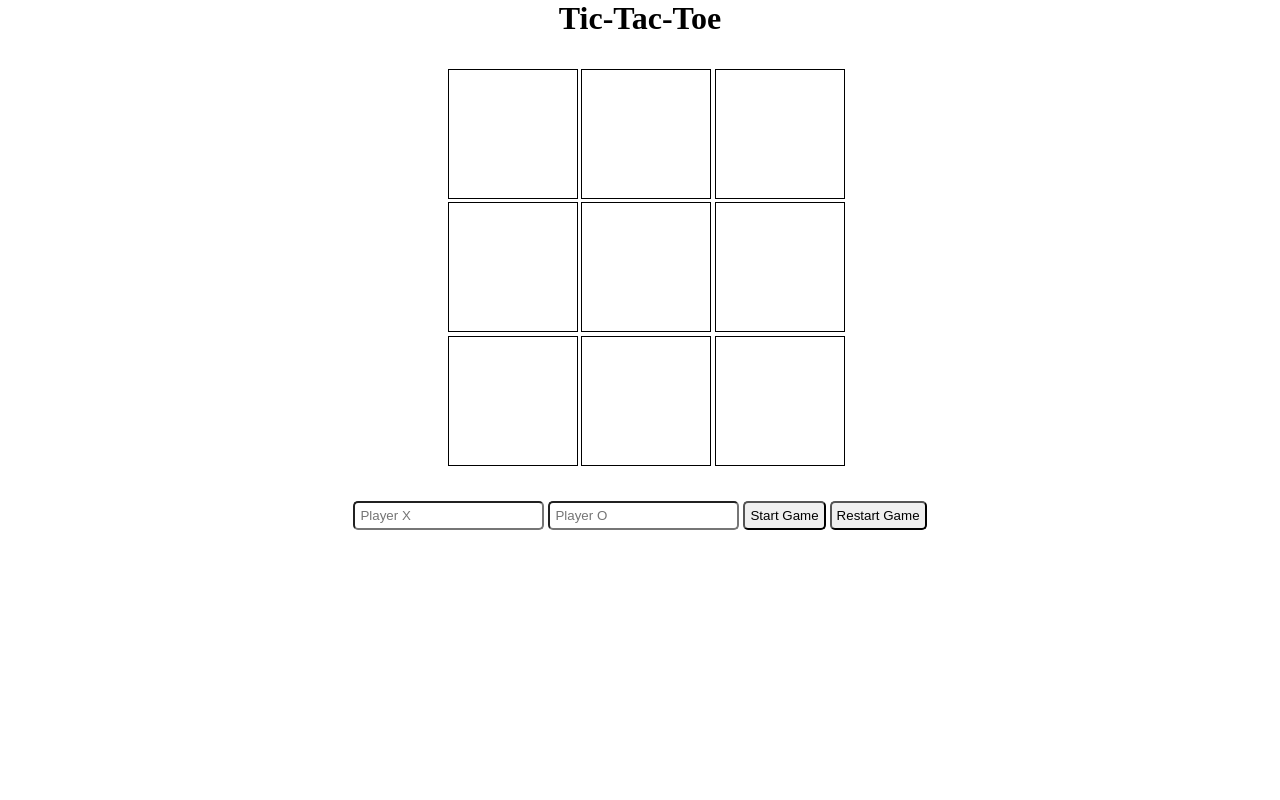
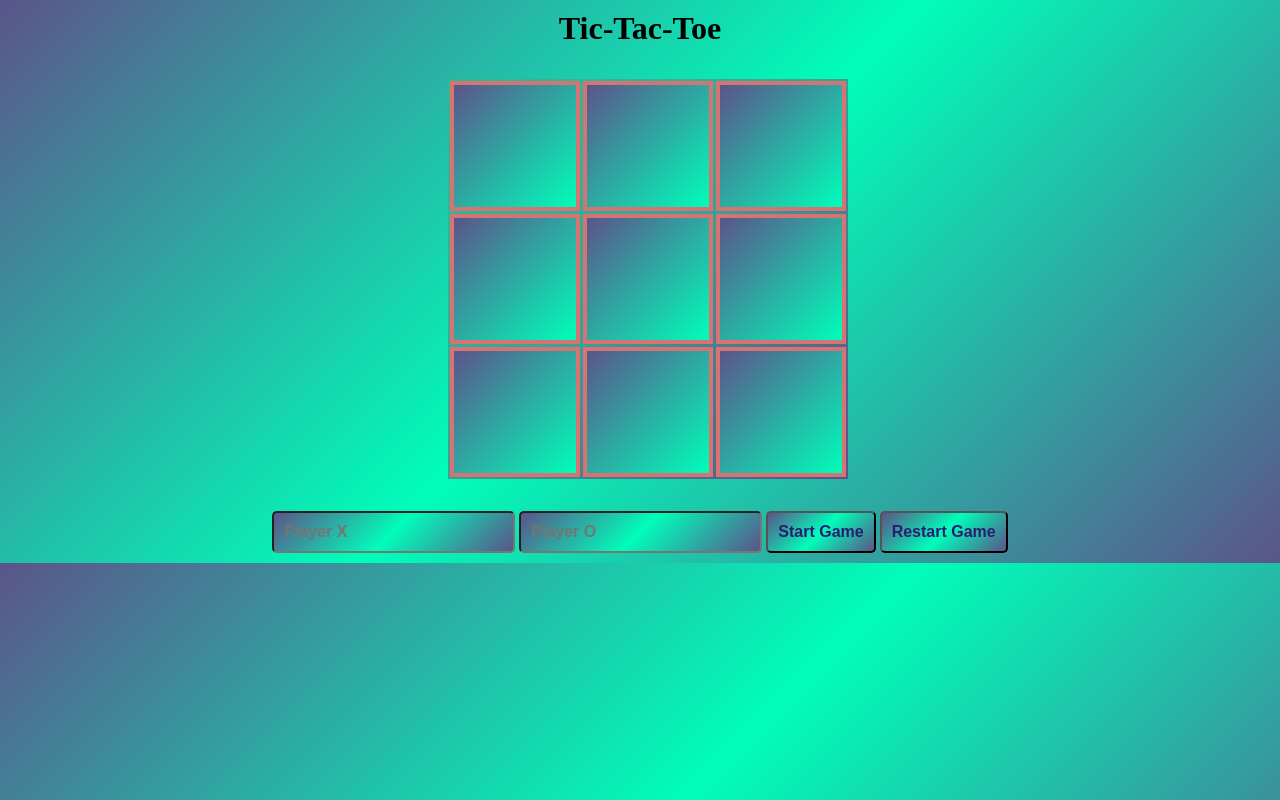
Before and after one commit to Mogle7Arkad/my_tictactoe, a plain HTML site: page index.html in a window 1280 px wide. Both pictures are taken after a click on the button "Start Game". Drawn offline with Linux system fonts and the light colour scheme.

Commit message:
worked on the readme and css

```diff
--- a/style.css
+++ b/style.css
@@ -2,6 +2,10 @@
     margin: 0;
     padding: 0;
     box-sizing: border-box;
+}
+
+body{
+    background: linear-gradient(135deg, #5b548a, #00feba, #5b548a);
 }
 
 #gameboard{
@@ -12,32 +16,43 @@
     grid-template-rows: 1fr 1fr 1fr;
     margin: 32px 0;
     margin-left: 35%;
+    background: linear-gradient(135deg, #5b54, #5b548a);
 }
+
 #header{
+    margin-top: 10px;
     text-align: center;
 }
+
 .square{
-    /* display: flex; */
-    /* flex-wrap: wrap; */
-    border: 1px solid black;
+    margin: auto;
+    border: 4px solid rgb(214, 115, 115);
     justify-content: center;
     font-size: 80px;
     text-align: center;
     background-color: white;
     height: 130px;
     width: 130px;
+    background: linear-gradient(135deg, #5b548a, #00feba);
 }
+
 #controls{
-
     padding-bottom: 10px;
     gap: 5px;
     text-align: center;
 }
+
 input, button{
-    padding: 5px;
+    font-size: 16px;
+    font-weight: bold;
+    color: #291e70;
+    padding: 10px;
     border-radius: 5px;
+    background: linear-gradient(135deg, #5b548a, #00feba, #5b548a);
 }
+
 #message{
     text-align: center;
     font-size: 24px;
+    font-weight: bolder;
 }
```
Also changed, not shown: screenshots/active2.png, screenshots/active3.png, screenshots/cellsdisplay.png, screenshots/start.png, 1 other file.
